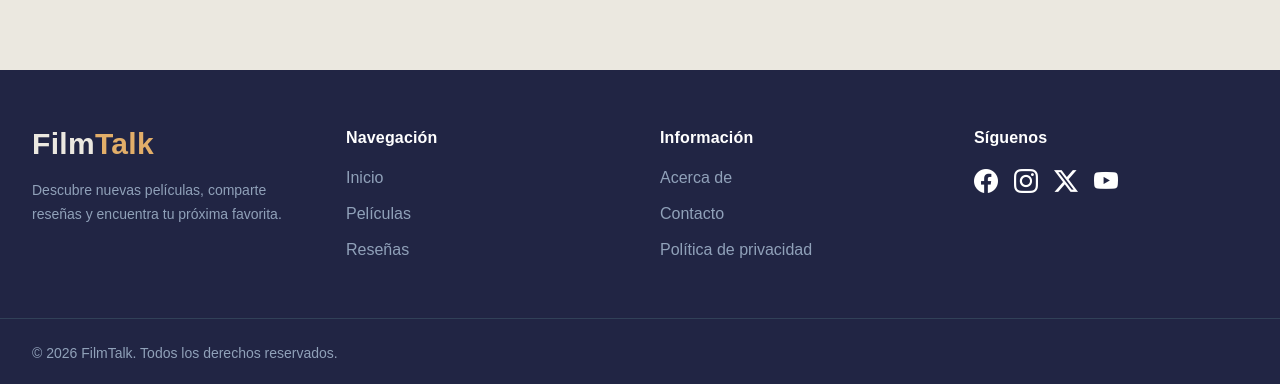
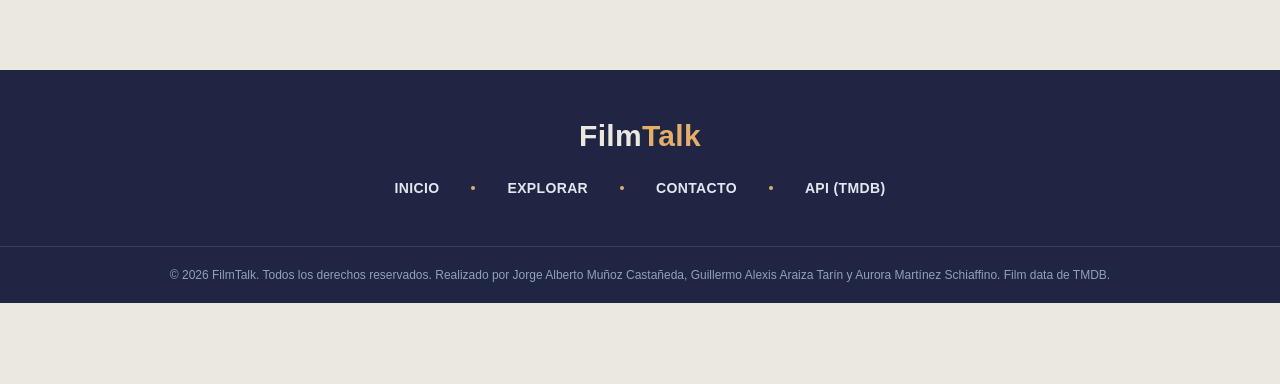
Before and after one commit to PshycoReaper/MovieReview, an Angular app in the folder frontend/: page /movies in a window 1280 px wide. Shown: the part 714-1098 px from the top of the page. After the commit the page ends 1017 px from the top, so only its background shows below. Built offline with nearby package versions, Linux system fonts and the light colour scheme; no server answers; a web font is replaced by a local one.

Commit message:
fix: Nav and footer changes

```diff
--- a/frontend/src/app/MoviewReviewApp/shared/FooterComponent/FooterComponent.html
+++ b/frontend/src/app/MoviewReviewApp/shared/FooterComponent/FooterComponent.html
@@ -1,144 +1,45 @@
 <footer class="mt-20 bg-[#212544] text-white">
 
-  <!-- ================= Contenido ================= -->
-
-  <div class="mx-auto grid max-w-7xl gap-10 px-8 py-14 md:grid-cols-4">
+  <div class="mx-auto max-w-5xl px-8 py-12 flex flex-col items-center text-center">
 
     <!-- Logo -->
 
-    <div>
+    <h2 (click)="logoClick()"
+      class="mb-6 cursor-pointer select-none text-3xl font-bold transition duration-200 hover:scale-105 active:scale-95">
 
-      <h2 (click)="logoClick()"
-        class="mb-4 cursor-pointer select-none text-3xl font-bold transition duration-200 hover:scale-105 active:scale-95">
+      <span class="text-[#ebe8e0]">Film</span>
+      <span class="text-[#e2ae69]">Talk</span>
 
-        <span class="text-[#ebe8e0]">Film</span>
-        <span class="text-[#e2ae69]">Talk</span>
-
-      </h2>
-
-      <p class="text-sm leading-6 text-slate-400">
-
-        Descubre nuevas películas, comparte reseñas y encuentra tu próxima favorita.
-
-      </p>
-
-    </div>
+    </h2>
 
     <!-- Navegación -->
 
-    <div>
+    <ul class="flex flex-wrap items-center justify-center gap-x-8 gap-y-2 text-sm font-semibold tracking-wide">
 
-      <h3 class="mb-4 font-semibold text-white">
+      @for(item of navigation(); track item.route; let last = $last){
 
-        Navegación
+      <li class="flex items-center gap-x-8">
 
-      </h3>
-
-      <ul class="space-y-3">
-
-        @for(item of navigation(); track item.route){
-
-        <li>
-
-          <a [routerLink]="item.route" class="text-slate-400 transition hover:text-[#e2ae69]">
-
+        @if(item.external){
+          <a [href]="item.route" target="_blank" rel="noopener noreferrer"
+            class="text-slate-200 uppercase transition hover:text-[#e2ae69]">
             {{item.title}}
-
           </a>
-
-        </li>
-
+        } @else {
+          <a [routerLink]="item.route" class="text-slate-200 uppercase transition hover:text-[#e2ae69]">
+            {{item.title}}
+          </a>
         }
 
-      </ul>
+        @if(!last){
+          <span class="h-1 w-1 rounded-full bg-[#e2ae69]"></span>
+        }
 
-    </div>
+      </li>
 
-    <!-- Información -->
+      }
 
-    <div>
-
-      <h3 class="mb-4 font-semibold">
-
-        Información
-
-      </h3>
-
-      <ul class="space-y-3">
-
-        <li>
-
-          <a routerLink="/about" class="text-slate-400 transition hover:text-[#e2ae69]">
-
-            Acerca de
-
-          </a>
-
-        </li>
-
-        <li>
-
-          <a routerLink="/contact" class="text-slate-400 transition hover:text-[#e2ae69]">
-
-            Contacto
-
-          </a>
-
-        </li>
-
-        <li>
-
-          <a routerLink="/privacy" class="text-slate-400 transition hover:text-[#e2ae69]">
-
-            Política de privacidad
-
-          </a>
-
-        </li>
-
-      </ul>
-
-    </div>
-
-    <!-- Redes -->
-
-    <div>
-
-      <h3 class="mb-4 font-semibold">
-
-        Síguenos
-
-      </h3>
-
-      <div class="flex gap-4 text-2xl">
-
-        <a class="transition hover:text-[#e2ae69]">
-
-          <i class="bi bi-facebook"></i>
-
-        </a>
-
-        <a class="transition hover:text-[#e2ae69]">
-
-          <i class="bi bi-instagram"></i>
-
-        </a>
-
-        <a class="transition hover:text-[#e2ae69]">
-
-          <i class="bi bi-twitter-x"></i>
-
-        </a>
-
-        <a class="transition hover:text-[#e2ae69]">
-
-          <i class="bi bi-youtube"></i>
-
-        </a>
-
-      </div>
-
-    </div>
+    </ul>
 
   </div>
 
@@ -146,14 +47,13 @@
 
   <div class="border-t border-slate-700">
 
-    <div class="mx-auto flex max-w-7xl flex-col items-center justify-between gap-4 px-8 py-6 md:flex-row">
+    <div class="mx-auto max-w-5xl px-8 py-5 text-center">
 
-      <p class="text-sm text-slate-400">
+      <p class="text-xs text-slate-400">
 
-        © {{currentYear}} FilmTalk. Todos los derechos reservados.
+        © {{currentYear}} FilmTalk. Todos los derechos reservados. Realizado por Jorge Alberto Muñoz Castañeda, Guillermo Alexis Araiza Tarín y Aurora Martínez Schiaffino. Film data de TMDB.
 
       </p>
-
 
     </div>
 
--- a/frontend/src/app/MoviewReviewApp/shared/FooterComponent/FooterComponent.ts
+++ b/frontend/src/app/MoviewReviewApp/shared/FooterComponent/FooterComponent.ts
@@ -18,13 +18,18 @@
       route: '/',
     },
     {
-      title: 'Películas',
+      title: 'Explorar',
       route: '/movies',
     },
     {
-      title: 'Reseñas',
-      route: '/reviews',
+      title: 'Contacto',
+      route: '/contact',
     },
+    {
+    title: 'API (TMDB)',
+    route: 'https://www.themoviedb.org/',
+    external: true,
+  },
   ];
 
   // ================= Panel de administrador =================
@@ -60,7 +65,7 @@
         clearTimeout(this.resetTimer);
       }
 
-      this.router.navigate(['/admin/login']);
+      this.router.navigate(['/login']);
       return;
     }
 
--- a/frontend/src/app/MoviewReviewApp/shared/NavBarComponent/NavBarComponent.ts
+++ b/frontend/src/app/MoviewReviewApp/shared/NavBarComponent/NavBarComponent.ts
@@ -18,7 +18,7 @@
       route: '/movies',
     },
     {
-      title: 'Contactanos',
+      title: 'Contacto',
       route: '/contact',
     },
   ]);
```
